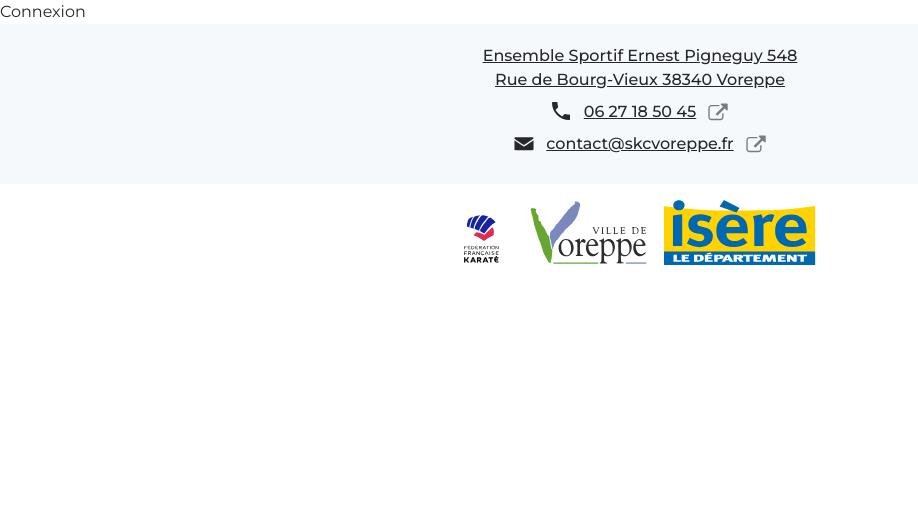
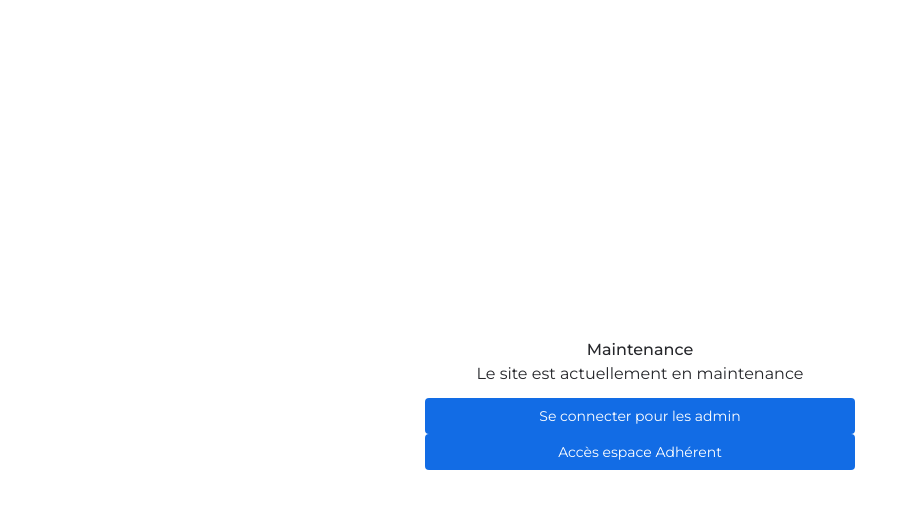
Before and after one commit to AzdrHA/skcvoreppe-front, a React app: page / in a window 1280 px wide. Shown: the top 508 px of the page, without its empty margins (0-918 px from the left). Built offline with nearby package versions, Linux system fonts and the light colour scheme.

Commit message:
Update Router + Form + Add new screen

```diff
--- a/src/component/Application.tsx
+++ b/src/component/Application.tsx
@@ -2,12 +2,14 @@ import React, {FC} from 'react';
 import {Link} from 'react-router-dom';
 import {routes} from '@app/config/routes';
 import {Footer} from '@app/component/footer/Footer';
+import {MaintenanceScreen} from '@screens/MaintenanceScreen';
 
 const Application: FC = () => {
   return (
     <div className={'min-h-screen'}>
-      <Link className={'mb-auto'} to={routes.login}>Connexion</Link>
-      <Footer/>
+      <MaintenanceScreen/>
+      {/* <Link className={'mb-auto'} to={routes.login}>Connexion</Link>*/}
+      {/* <Footer/>*/}
     </div>
   );
 };
--- a/src/component/form/auth/LoginForm.tsx
+++ b/src/component/form/auth/LoginForm.tsx
@@ -1,4 +1,4 @@
-import React from 'react';
+import React, {useEffect} from 'react';
 import {SubmitHandler, useForm} from 'react-hook-form';
 import {useTranslation} from 'react-i18next';
 import {FormLabel} from '@app/component/style/input/FormLabel';
@@ -13,8 +13,11 @@ import {TextLinkPrimary} from '@app/component/style/button/TextLink';
 import {ButtonPrimary} from '@app/component/style/button/Button';
 import {authLoginRequest} from '@app/api/authRequest';
 import {ILoginFormData} from '@app/type/form/ILoginFormData';
+import {useSearchParams} from 'react-router-dom';
+import {ButtonLink} from '@app/component/style/button/ButtonLink';
 
 export const LoginForm = () => {
+  const [searchParams, setSearchParams] = useSearchParams();
   const {t} = useTranslation();
   const {register, formState, handleSubmit, setError, clearErrors} = useForm<ILoginFormData>();
 
@@ -97,6 +100,14 @@ export const LoginForm = () => {
 
       <div className={'footer'}>
         <ButtonPrimary onClick={() => clearErrors('invalidLogin')} type={'submit'}>{t('LOG_IN')}</ButtonPrimary>
+
+        <ButtonLink extraClass={'mt-2'} to={
+          {
+            pathname: routes.login,
+            search: `?type=${searchParams.get('type') === 'administrateur' ? 'adherent' : 'administrateur'}`,
+          }
+        }>{searchParams.get('type') === 'administrateur' ? 'Espace Adhérent' : 'Espace Administrateur'}</ButtonLink>
+
       </div>
     </BaseForm>
   );
--- a/src/component/style/button/ButtonLink.tsx
+++ b/src/component/style/button/ButtonLink.tsx
@@ -3,7 +3,7 @@ import React, {FC} from 'react';
 import {ButtonLinkProps} from '@app/type/style/button/ButtonLinkProps';
 
 export const ButtonLink: FC<ButtonLinkProps> = (props: ButtonLinkProps) => {
-  const style = 'inline-block ease-out duration-300 py-2 px-4 bg-primary hover:bg-primary-100 text-white rounded text-sm';
+  const style = 'block w-full text-center inline-block ease-out duration-300 py-2 px-4 bg-primary hover:bg-primary-100 text-white rounded text-sm';
   return (
     <Link
       className={props.extraClass ? style.concat(' ', props.extraClass) : style}
--- a/src/router/AuthRouter.tsx
+++ b/src/router/AuthRouter.tsx
@@ -1,11 +1,18 @@
 import {Route, Routes} from 'react-router-dom';
 import React from 'react';
 import {LoginScreen} from '@screens/Auth/LoginScreen';
+import {routes} from '../config/routes';
+import {ForgotPasswordScreen} from '@screens/Auth/ForgotPasswordScreen';
+import {ResetPasswordScreen} from '@screens/Auth/ResetPasswordScreen';
+import {ChangePasswordScreen} from '@screens/Auth/ChangePasswordScreen';
 import {NotFound} from '@screens/Exception/NotFound';
 
 export const AuthRouter = () => {
   return <Routes>
     <Route path={'*'} element={<NotFound/>} />
-    <Route path="/login" element={<LoginScreen/>}/>
+    <Route path={routes.login} element={<LoginScreen/>}/>
+    <Route path={routes.forgotPassword} element={<ForgotPasswordScreen/>}/>
+    <Route path={routes.resetPassword} element={<ResetPasswordScreen/>}/>
+    <Route path={routes.changePassword} element={<ChangePasswordScreen/>}/>
   </Routes>;
 };
--- a/src/router/BaseRouter.tsx
+++ b/src/router/BaseRouter.tsx
@@ -1,25 +1,14 @@
 import React from 'react';
 import {Routes, Route} from 'react-router-dom';
 import {HomeScreen} from '@screens/HomeScreen';
-import {NotFound} from '@screens/Exception/NotFound';
-import {LoginScreen} from '@screens/Auth/LoginScreen';
 import {routes} from '@app/config/routes';
-import {ForgotPasswordScreen} from '@screens/Auth/ForgotPasswordScreen';
-import {ResetPasswordScreen} from '@screens/Auth/ResetPasswordScreen';
-import {ChangePasswordScreen} from '@screens/Auth/ChangePasswordScreen';
+import {AuthRouter} from '@app/router/AuthRouter';
 
 export const BaseRouter = () => {
   return (
     <Routes>
-      <Route path={'*'} element={<NotFound/>} />
+      <Route path={'*'} element={<AuthRouter/>} />
       <Route path={routes.home} element={<HomeScreen/>}/>
-      <Route path={routes.login} element={<LoginScreen/>}/>
-      <Route path={routes.forgotPassword} element={<ForgotPasswordScreen/>}/>
-      <Route path={routes.resetPassword} element={<ResetPasswordScreen/>}/>
-      <Route path={routes.changePassword} element={<ChangePasswordScreen/>}/>
-
-      {/* <Route path={`${routes.admin.base}/*`} element={<AdminRouter/>} />*/}
-      {/* <Route path={`/*`} element={<AuthRouter/>}/>*/}
     </Routes>
   );
 };
--- /dev/null
+++ b/src/screens/MaintenanceScreen.tsx
@@ -0,0 +1,25 @@
+import React from 'react';
+import {ButtonLink} from '@app/component/style/button/ButtonLink';
+import {routes} from '@app/config/routes';
+
+export const MaintenanceScreen = () => {
+  return (
+    <div className={'w-screen h-screen flex items-center justify-center'}>
+      <div className={'not-found-content text-center'}>
+        <div className={'subtitle mt-2 mb-3'}>
+          <h2 className={'font-medium'}>{'Maintenance'}</h2>
+          <p>{'Le site est actuellement en maintenance'}</p>
+        </div>
+        <ButtonLink to={{
+          pathname: routes.login,
+          search: '?type=administrateur',
+        }}>{'Se connecter pour les admin'}</ButtonLink>
+
+        <ButtonLink to={{
+          pathname: routes.login,
+          search: '?type=adherent',
+        }}>{'Accès espace Adhérent'}</ButtonLink>
+      </div>
+    </div>
+  );
+};
--- a/src/type/style/button/ButtonLinkProps.tsx
+++ b/src/type/style/button/ButtonLinkProps.tsx
@@ -1,9 +1,10 @@
 import React from 'react';
+import {To} from 'react-router';
 
 export type ButtonLinkProps = {
   children?: React.ReactNode | ((props: {
     isActive: boolean;
   }) => React.ReactNode);
   extraClass?: string;
-  to: string;
+  to: To;
 }
```
